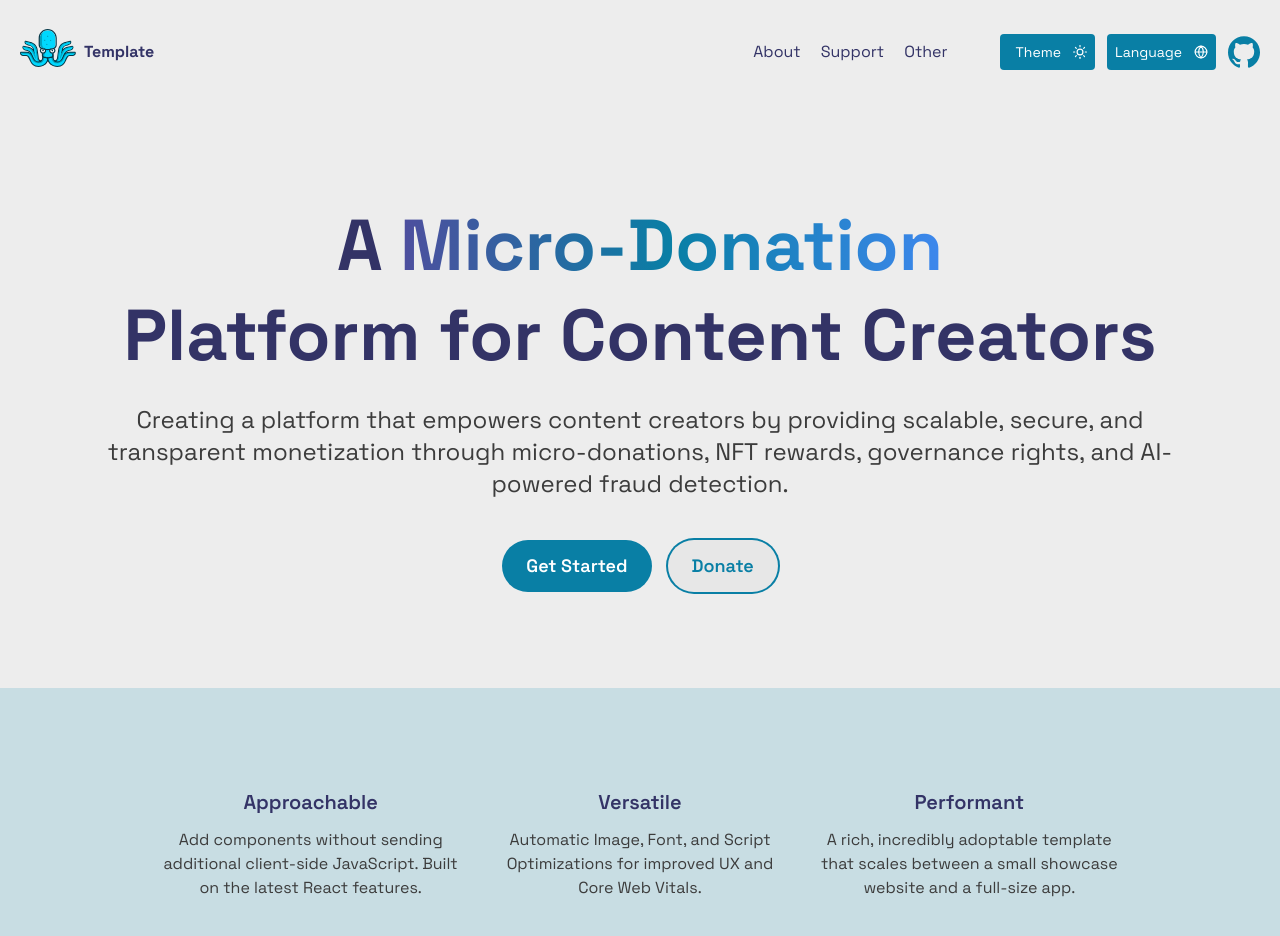
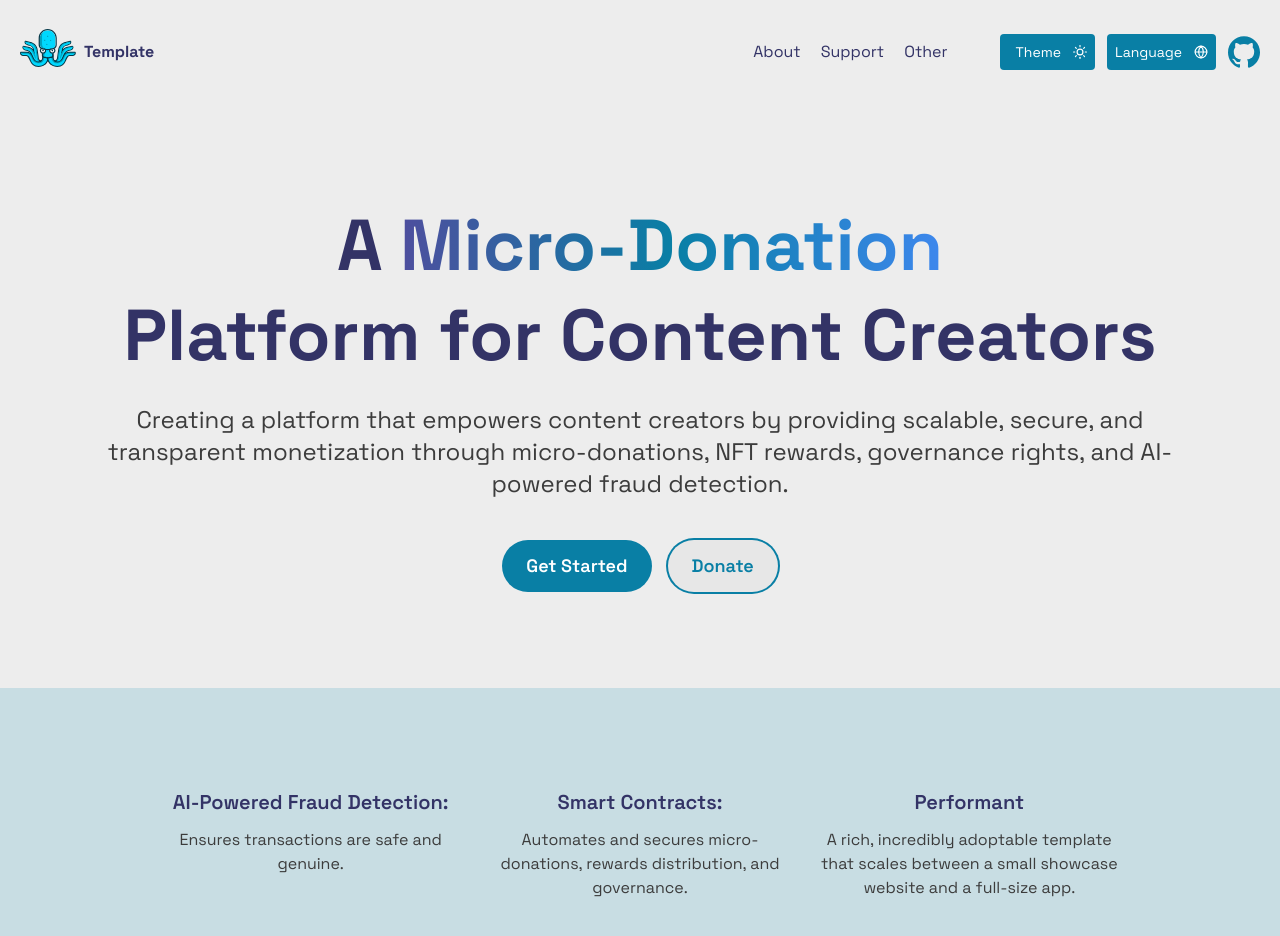
Before and after one commit to Shreya020404/Paas, a Next.js app: page /en in a window 1280 px wide. Shown: the top 936 px of the page. Built offline with nearby package versions, Linux system fonts and the light colour scheme.

Commit message:
Update page.tsx

```diff
--- a/src/app/[locale]/page.tsx
+++ b/src/app/[locale]/page.tsx
@@ -41,18 +41,18 @@ export default function DashboardPage() {
       <section className='bg-background-secondary py-20 max-lg:py-10'>
         <div className='mx-auto grid max-w-screen-lg grid-cols-3 gap-7 px-8 py-5 max-lg:max-w-fit max-lg:grid-cols-1 max-lg:gap-10'>
           <div className='text-center'>
-            <h2 className='mb-3  text-xl font-semibold'>{t('Approachable')}</h2>
+            <h2 className='mb-3  text-xl font-semibold'>{t('AI-Powered Fraud Detection:')}</h2>
             <p className='text-text-secondary max-lg:max-w-[500px]'>
               {t(
-                'Add_components_without_sending_additional_client_side_JavaScript_Built_on_the_latest_React_features'
+                'Ensures transactions are safe and genuine.'
               )}
             </p>
           </div>
           <div className='text-center'>
-            <h2 className='mb-3 text-xl font-semibold'>{t('Versatile')}</h2>
+            <h2 className='mb-3 text-xl font-semibold'>{t('Smart Contracts:')}</h2>
             <p className='text-text-secondary max-lg:max-w-[500px]'>
               {t(
-                'Automatic_Image_Font_and_Script_Optimizations_for_improved_UX_and_Core_Web_Vitals'
+                'Automates and secures micro-donations, rewards distribution, and governance.'
               )}
             </p>
           </div>
```
